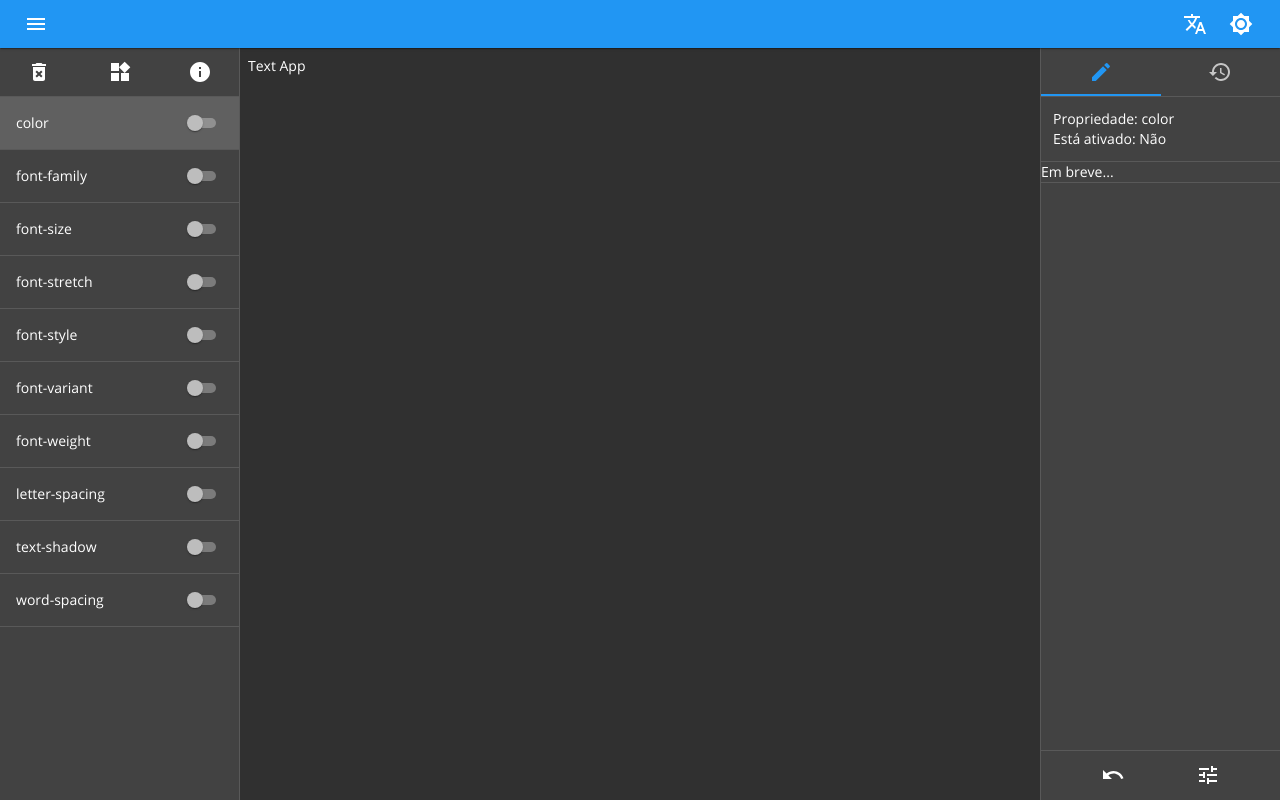
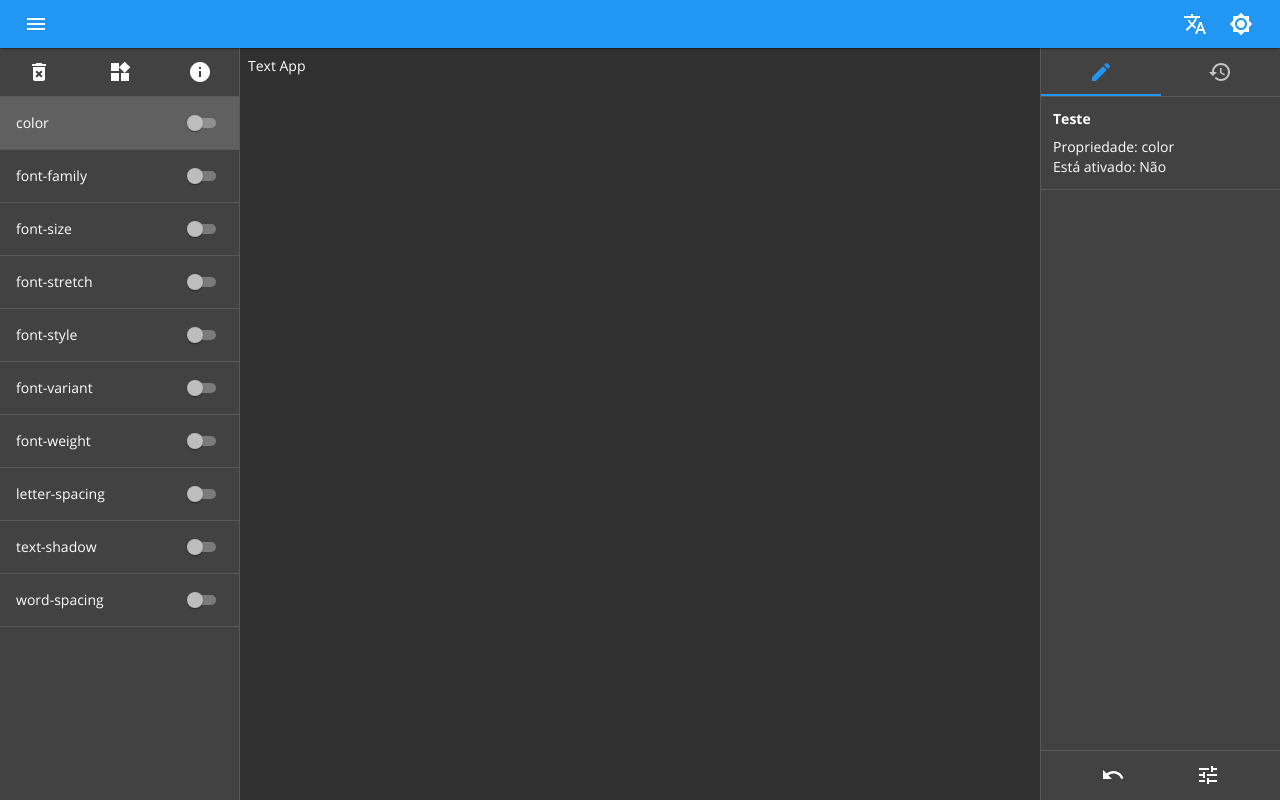
Before and after one commit to LeoCosta001/css-generator, a React (Create React App) app: page /app in a window 1280 px wide. Built offline with nearby package versions, Linux system fonts and the light colour scheme.

Commit message:
[feature] Create  'property-config-item'  and apply in the 'property-config-menu' componnet

```diff
--- a/src/shared/components/property-config-menu/property-config-edit-tab/property-config-edit-tab.component.tsx
+++ b/src/shared/components/property-config-menu/property-config-edit-tab/property-config-edit-tab.component.tsx
@@ -2,6 +2,8 @@ import { useEffect, useState } from 'react';
 import { useSelector } from 'react-redux';
 // Constants
 import { TOOLTIP_DELAY } from '../../../constants/delay.constant';
+// Components
+import { PropertyConfigItem } from '../property-config-item/property-config-item.component';
 // Models
 import { TextAppProperty, TextAppPropertyState } from '../../../models/reducers/text-app-property.model';
 import { AllReducerState } from '../../../models/reducers/all-reducer-state.model';
@@ -45,14 +47,12 @@ export const PropertyConfigEditTab = (): JSX.Element => {
         <Box className={classes.configMenuContainer}>
             {/* Property config */}
             <List className={classes.list}>
-                <Box px={1.5} py={1.5}>
-                    <Box>Propriedade: {selectedAppProperty.property}</Box>
-                    <Box>Está ativado: {selectedAppProperty.isActive ? 'Sim' : 'Não'}</Box>
-                </Box>
-
-                <Divider />
-
-                <Box>Em breve...</Box>
+                <PropertyConfigItem title="Teste">
+                    <>
+                        <Box>Propriedade: {selectedAppProperty.property}</Box>
+                        <Box>Está ativado: {selectedAppProperty.isActive ? 'Sim' : 'Não'}</Box>
+                    </>
+                </PropertyConfigItem>
 
                 <Divider />
             </List>
--- /dev/null
+++ b/src/shared/components/property-config-menu/property-config-item/property-config-item.component.tsx
@@ -0,0 +1,23 @@
+// Material-ui
+import {
+    Box,
+} from '@material-ui/core';
+
+// Interfaces
+interface PropertyConfigItemProps {
+    children: JSX.Element;
+    title?: string;
+}
+
+export const PropertyConfigItem = (props: PropertyConfigItemProps): JSX.Element => {
+
+    return (
+        <Box px={1.5} py={1.5}>
+            { props.title && (
+                <Box fontWeight="fontWeightBold" mb={1}>{props.title}</Box>
+            )}
+
+            { props.children}
+        </Box>
+    );
+}
```
